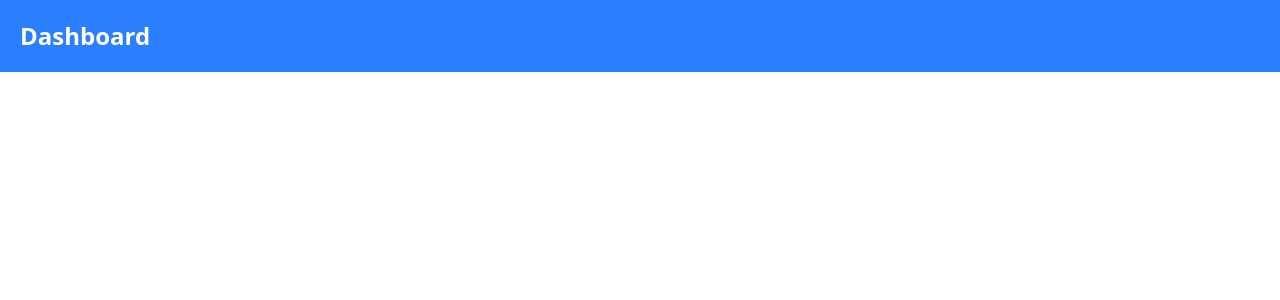
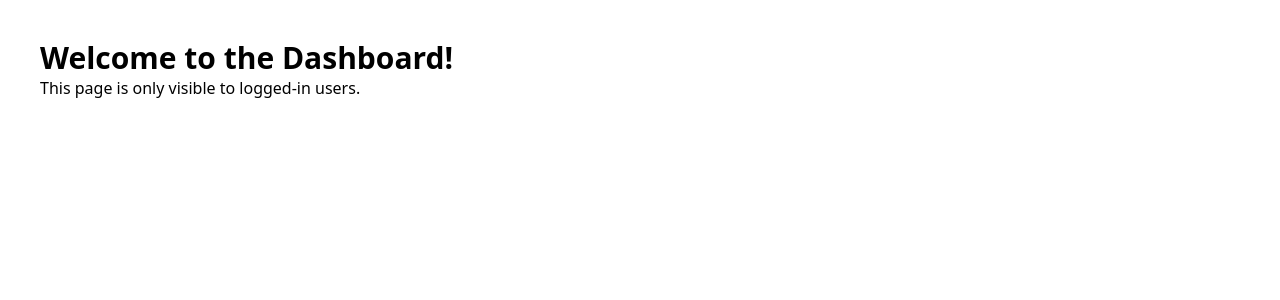
Before and after one commit to aqeell7/uptime-monitor, a React (Vite) app in the folder client/: page / in a window 1280 px wide. Shown: the top 300 px of the page. Built offline with nearby package versions, Linux system fonts and the light colour scheme; sample sign-in values are in the browser's storage.

Commit message:
feat(auth): add ProtectedRoute for auth-guarded routes

```diff
--- a/client/src/App.jsx
+++ b/client/src/App.jsx
@@ -2,10 +2,14 @@ import { BrowserRouter, Routes, Route } from "react-router-dom";
 import { Toaster } from "react-hot-toast";
 import Login from "./pages/Login";
 import { Register } from "./pages/Register";
+import ProtectedRoute from "./components/ProtectedRoute";
 
-const Dashboard = ()=>{
-  return <h1 className="text-2xl font-bold p-5 bg-blue-500 text-white">Dashboard</h1>
-}
+const Dashboard = () => (
+  <div className="p-10">
+      <h1 className="text-3xl font-bold">Welcome to the Dashboard!</h1>
+      <p>This page is only visible to logged-in users.</p>
+  </div>
+);
 
 function App(){
   return(
@@ -13,7 +17,9 @@ function App(){
       <Toaster position="top-right" />
 
       <Routes>
-        <Route path="/" element={<Dashboard/>}/>
+        <Route path="/" element={<ProtectedRoute>
+          <Dashboard/>
+        </ProtectedRoute>}/>
         <Route path="/login" element={<Login/>}/>
         <Route path="/register" element={<Register/>}/>
       </Routes>
--- /dev/null
+++ b/client/src/components/ProtectedRoute.jsx
@@ -0,0 +1,19 @@
+import { useContext } from "react"
+import AuthContext from "../context/AuthContext"
+import { Navigate } from "react-router-dom"
+
+const ProtectedRoute = ({children})=>{
+  const { user, loading } = useContext(AuthContext)
+
+  if(loading){
+    return <div className="text-center mt-20"> Loading...</div>
+  }
+
+  if(!user){
+    return <Navigate to="/login" replace />
+  }
+
+  return children;
+}
+
+export default ProtectedRoute;
```
